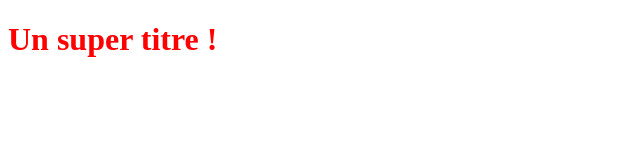
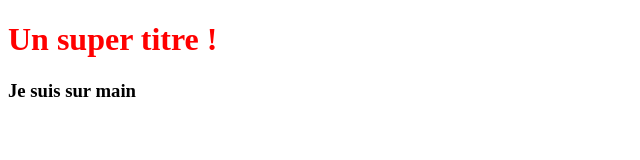
Before and after one commit to MotelleSsavoye/OpenclassroomsProject, a plain HTML site: page index.html in a window 1280 px wide. Shown: the whole page, without its empty margins (0-640 px from the left). Drawn offline with Linux system fonts and the light colour scheme.

Commit message:
Ajout du h3

```diff
--- a/index.html
+++ b/index.html
@@ -6,5 +6,6 @@
 </head>
 <body>
 <h1>Un super titre !</h1>
+<h3>Je suis sur main</h3>
 </body>
 </html>
```
